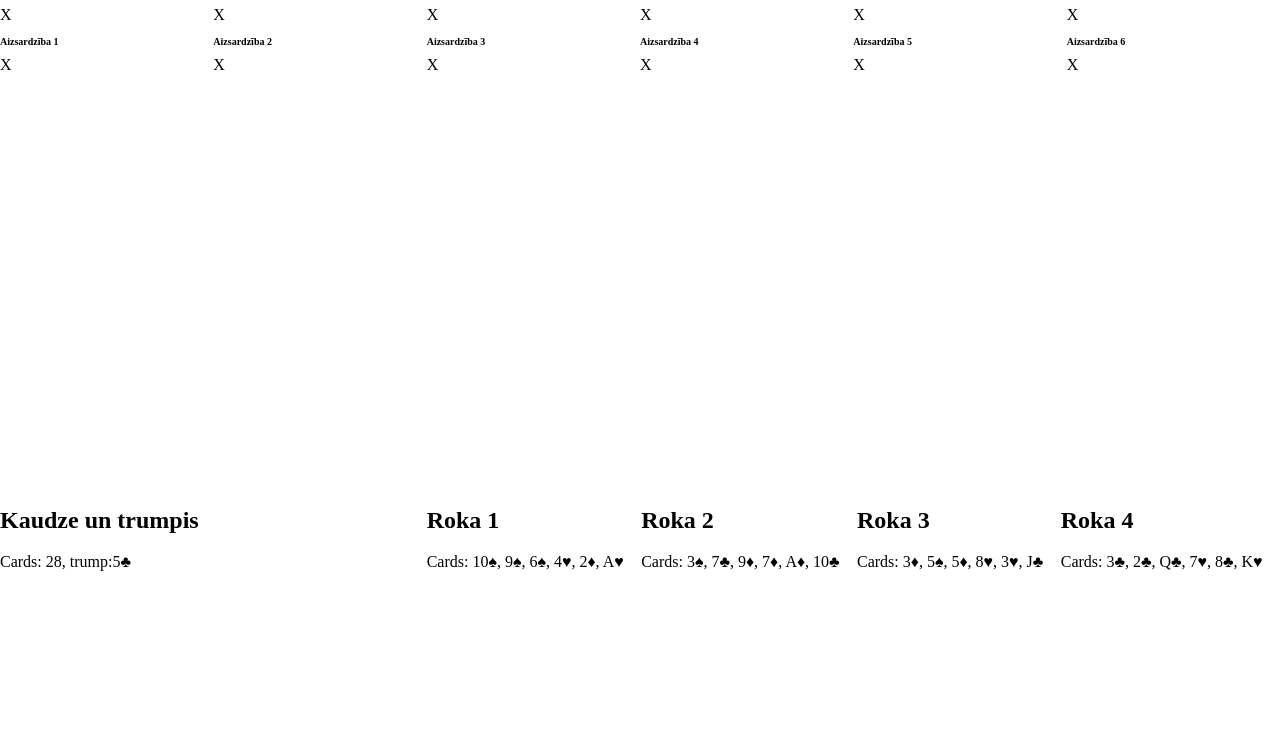
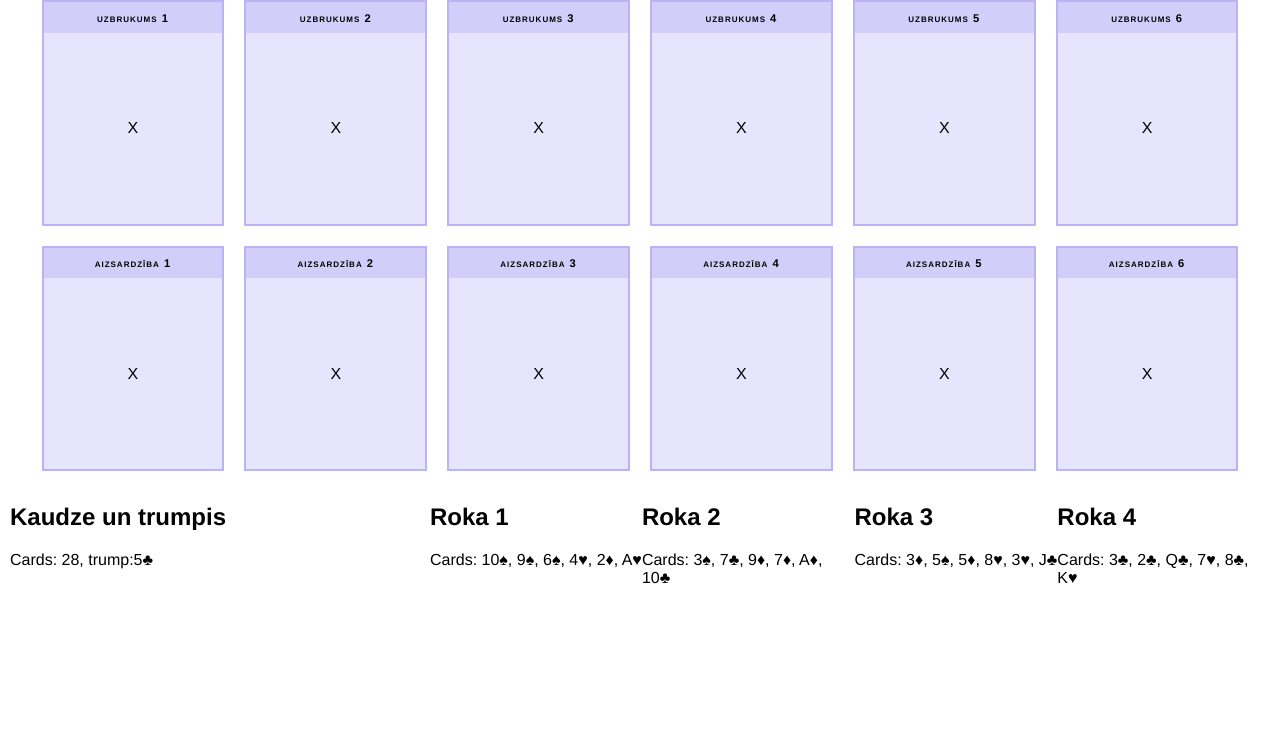
Before and after one commit to Passiday/OOP-Cards, a plain HTML site: page index.html in a window 1280 px wide. Shown: the part 59-800 px from the top of the page. Drawn offline with Linux system fonts and the light colour scheme.

Commit message:
Style main area and add some minor adjustments

```diff
--- a/style.css
+++ b/style.css
@@ -1,31 +1,72 @@
+:root {
+  --primary-color-lightest: #f8f6ff;
+  --primary-color-lighter: #e7e5fd;
+  --primary-color: #d2cef9;
+  --primary-color-darker: #bab4f0;
+  --primary-color-darkest: #ada6f0; }
+
 * {
-  box-sizing: border-box; }
+  box-sizing: border-box;
+  font-family: 'Helvetica Neue', Helvetica; }
 
 body {
   margin: 0;
   width: 100vw;
-  height: 100vh; }
+  height: 100vh;
+  padding: 10px; }
 
 #container {
   margin: 0;
   width: 100%;
   height: 100%;
+  font-size: 16px;
   display: grid;
   grid-template-areas: "main-title main-title main-title" "main-area main-area main-area" "trump-area hands hands";
   grid-template-columns: repeat(3, 1fr);
-  grid-template-rows: auto 2fr 1fr; }
+  grid-template-rows: auto 2fr 1fr;
+  justify-items: center;
+  align-items: center; }
+  #container > * {
+    height: 100%;
+    width: 100%; }
   #container #main-title {
     grid-area: main-title;
+    justify-self: left;
     margin: 0; }
   #container .trump-area {
     grid-area: trump-area; }
   #container .main-area {
     grid-area: main-area;
+    height: 95%;
+    width: 95%;
     display: grid;
     grid-template-columns: repeat(6, 1fr);
-    grid-template-rows: 50px 50px; }
-    #container .main-area .slot h2 {
-      font-size: 10px; }
+    grid-template-rows: 1fr 1fr;
+    justify-content: center;
+    align-content: center;
+    grid-gap: 20px; }
+    #container .main-area .slot {
+      height: 100%;
+      width: 100%;
+      background: var(--primary-color);
+      border: solid var(--primary-color-darker) 2px;
+      display: grid;
+      grid-template-columns: 1fr;
+      grid-template-rows: auto 1fr;
+      justify-items: center;
+      align-items: center; }
+      #container .main-area .slot h2 {
+        font-size: 0.7em;
+        letter-spacing: 1px;
+        text-transform: lowercase;
+        font-variant: small-caps; }
+      #container .main-area .slot > div {
+        height: 100%;
+        width: 100%;
+        background: var(--primary-color-lighter);
+        display: grid;
+        justify-content: center;
+        align-content: center; }
   #container .hands {
     grid-area: hands;
     display: grid;
```
